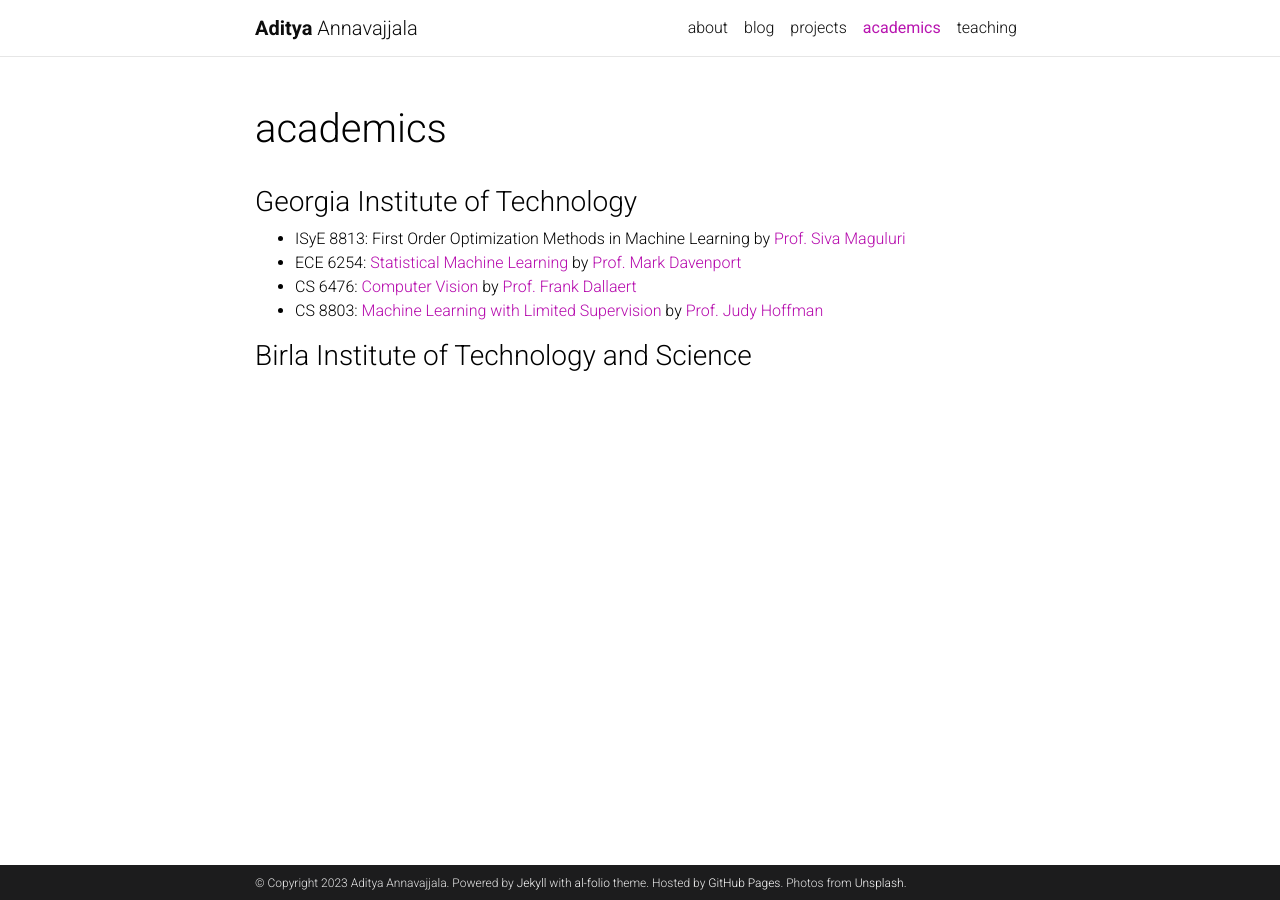
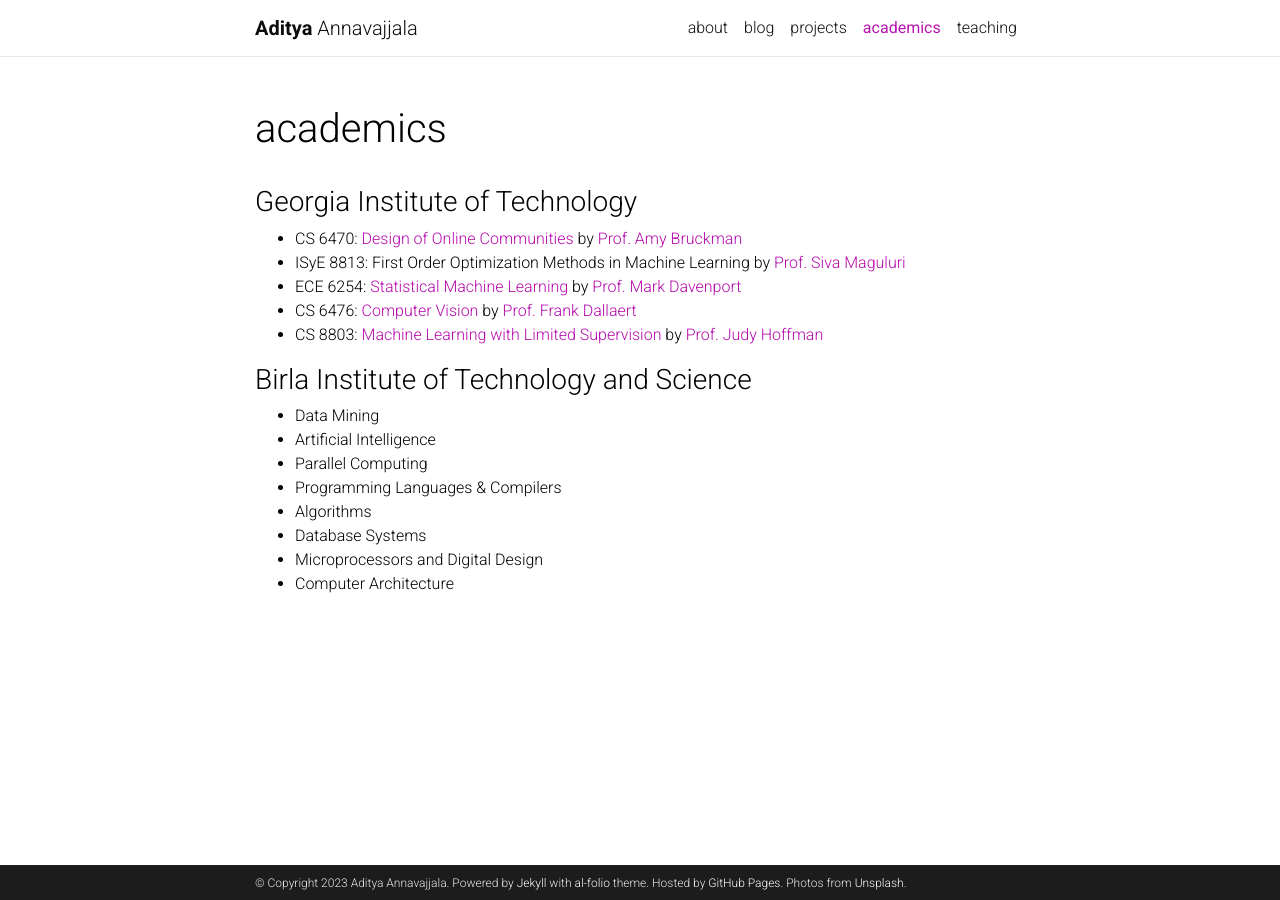
Before and after one commit to AdityaAS/adityaas.github.io, a Jekyll site: the page built from _pages/coursework.md, in a window 1280 px wide. Built offline with Jekyll 4.4.1, drawn with Linux system fonts in a browser that asks for light colours; comment, search, counter and statistics services are not loaded; a style sheet for code colours, icons or effects is not loaded.

Commit message:
Update coursework

```diff
--- a/_pages/coursework.md
+++ b/_pages/coursework.md
@@ -9,9 +9,19 @@ nav_order: 5
 
 ### Georgia Institute of Technology
 
+- CS 6470: [Design of Online Communities](https://faculty.cc.gatech.edu/~asb/teaching/oc/23/) by [Prof. Amy Bruckman](https://faculty.cc.gatech.edu/~asb/)
 - ISyE 8813: First Order Optimization Methods in Machine Learning by [Prof. Siva Maguluri](https://sites.google.com/site/sivatheja/)
 - ECE  6254: [Statistical Machine Learning](https://mdav.ece.gatech.edu/ece-6254-spring2022/) by [Prof. Mark Davenport](https://mdav.ece.gatech.edu/)
 - CS   6476: [Computer Vision](https://dellaert.github.io/21F-x476/) by [Prof. Frank Dallaert](https://dellaert.github.io/)
 - CS   8803: [Machine Learning with Limited Supervision](https://sites.google.com/view/cs8803ls-fa2021) by [Prof. Judy Hoffman](https://faculty.cc.gatech.edu/~judy/)
 
 ### Birla Institute of Technology and Science
+
+- Data Mining
+- Artificial Intelligence
+- Parallel Computing
+- Programming Languages & Compilers
+- Algorithms
+- Database Systems
+- Microprocessors and Digital Design
+- Computer Architecture
```
